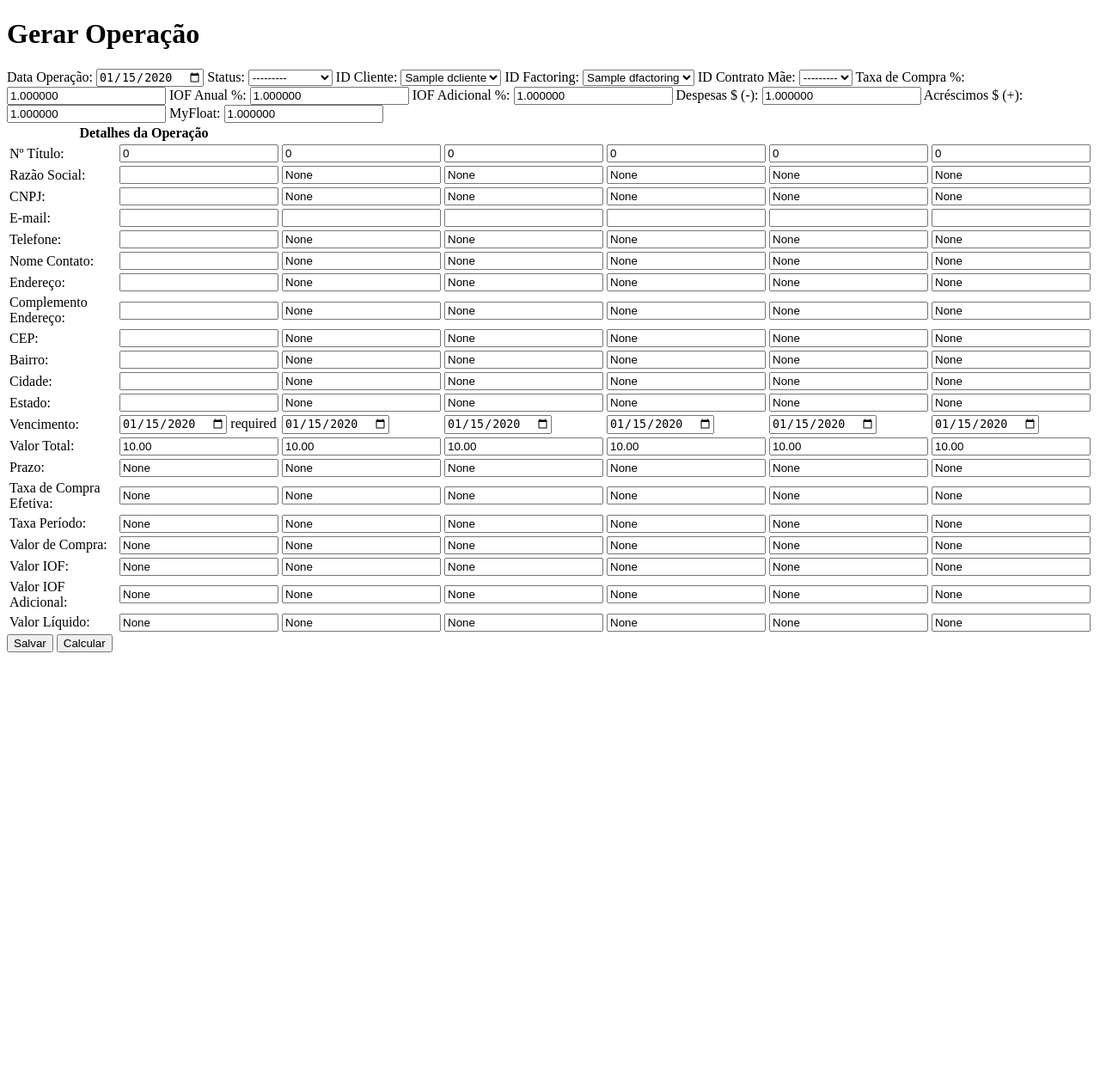
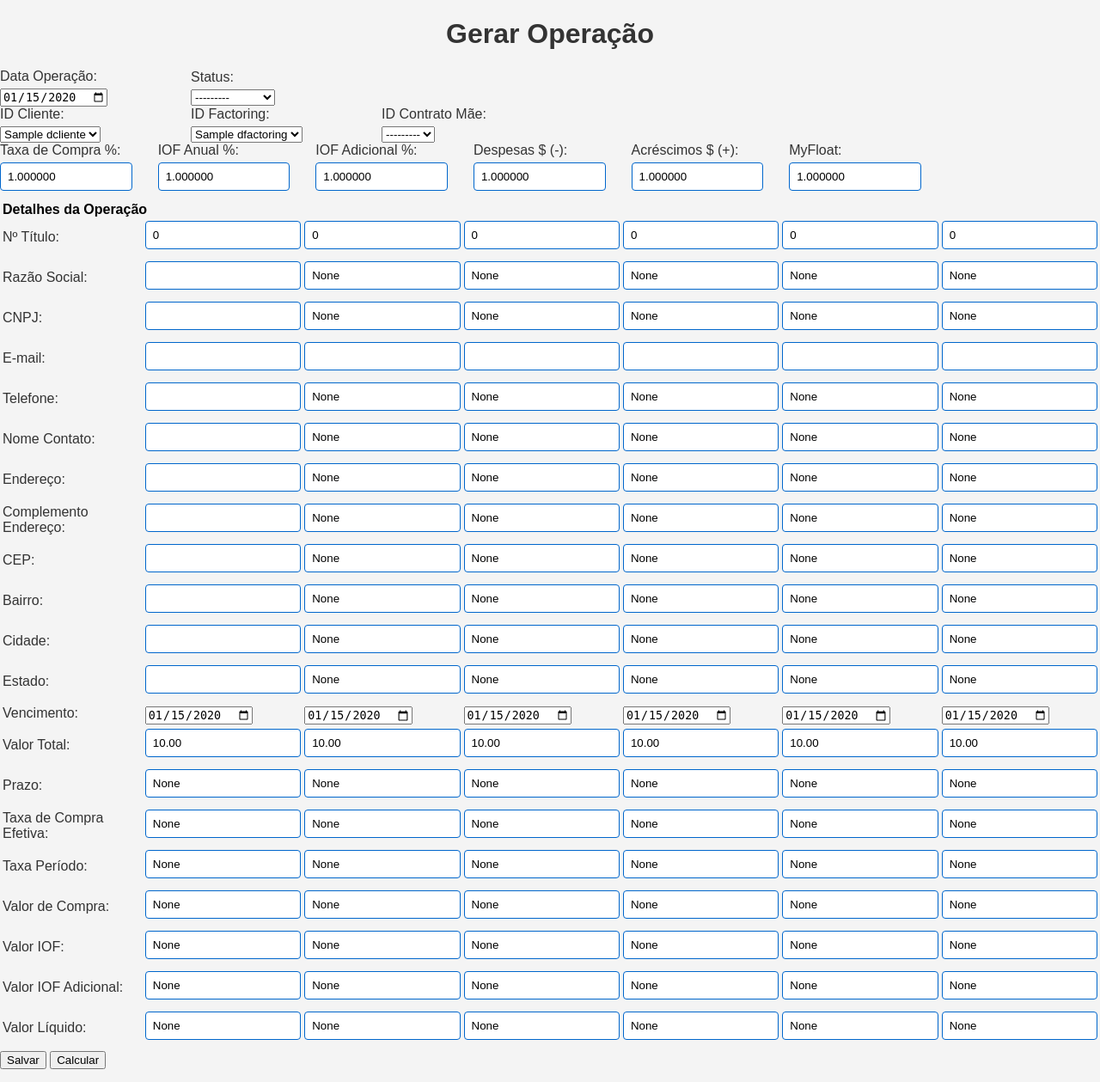
Before and after one commit to CarlosTorres84/FactoringWeb, a Django app: page /inserir_operacao/1/ in a window 1280 px wide. Shown: the whole page at 86% size. Before the commit the page ends 759 px from the top, so only its background shows below. Run offline with Django 4.2, Linux system fonts and the light colour scheme; tables that the repository leaves empty hold one stand-in row (values such as "Sample post").

Commit message:
atualização codigo factoring

```diff
--- a/cliente/templates/inserir_operacao.html
+++ b/cliente/templates/inserir_operacao.html
@@ -1,53 +1,132 @@
 <!DOCTYPE html>
+{% load meus_filtros %}
 <html lang="pt-br">
+
 <head>
     <meta charset="UTF-8">
     <meta name="viewport" content="width=device-width, initial-scale=1.0">
     <title>Gerar Operação</title>
+    <style>
+        body {
+            font-family: Arial, sans-serif;
+            background-color: #f4f4f4;
+            margin: 0;
+            padding: 0;
+            text-align: center;
+        }
+
+        h1 {
+            color: #333;
+        }
+
+        .container {
+            margin-top: 20px;
+        }
+
+        form {
+            margin-bottom: 15px;
+            text-align: left;
+        }
+
+        label {
+            display: block;
+            margin-bottom: 5px;
+            color: #333;
+        }
+
+        input[type="text"],
+        input[type="email"],
+        input[type="tel"],
+        input[type="submit"] {
+            width: 100%;
+            padding: 8px;
+            margin-bottom: 10px;
+            border: 1px solid #0066cc;
+            border-radius: 4px;
+            box-sizing: border-box;
+        }
+
+        input[type="submit"] {
+            background-color: #0066cc;
+            color: #fff;
+            cursor: pointer;
+        }
+
+        input[type="submit"]:hover {
+            background-color: #005bb5;
+        }
+    </style>
 </head>
 <body>
     <h1>Gerar Operação</h1>
+      <main class="container">
       <form method="post">
         {% csrf_token %}
+        <div style="display: inline-block; width: 15%; margin-right: 2%;">
           <label for="ope_dataoperacao">Data Operação:</label>
           <input type="date" id="ope_dataoperacao" name="ope_dataoperacao" value="{{ form.initial.ope_dataoperacao|date:'Y-m-d' }}" required>
+        </div>
 
+        <div style="display: inline-block; width: 15%; margin-right: 2%;">
           <label for="ope_status">Status:</label>
           <select name="ope_status" id="ope_status" required>
               {% for value, label in form.fields.ope_status.choices %}
                   <option value="{{ value }}" {% if form.instance.ope_status == value %}selected{% endif %}>{{ label }}</option>
               {% endfor %}
           </select>
+        </div>
 
+        <div style="clear: both;"></div>
+
+        <div class="form-group" style="display: inline-block; width: 15%; margin-right: 2%;">
           {{ form.cli_id.errors }}
             <label for="{{ form.cli_id.id_for_label }}" class="form-control">ID Cliente:</label>
           {{ form.cli_id }}
+        </div>
 
+        <div class="form-group" style="display: inline-block; width: 15%; margin-right: 2%;">
           {{ form.fac_id.errors }}
             <label for="{{ form.fac_id.id_for_label }}" class="form-control">ID Factoring:</label>
           {{ form.fac_id }}
+        </div>
 
+        <div class="form-group" style="display: inline-block; width: 15%; margin-right: 2%;">
           {{ form.cma_id.errors }}
             <label for="{{ form.cma_id.id_for_label }}" class="form-control">ID Contrato Mãe:</label>
           {{ form.cma_id }}
+        </div>
 
+        <div style="clear: both;"></div>
+
+        <div class="form-group" style="display: inline-block; width: 12%; margin-right: 2%;">
           <label for="ope_taxadecompra">Taxa de Compra %:</label>
           <input type="text" id="ope_taxadecompra" name="ope_taxadecompra" value="{% if form.initial.ope_taxadecompra %}{{ form.initial.ope_taxadecompra|stringformat:"f" }}{% endif %}" required>
+        </div>
 
+        <div class="form-group" style="display: inline-block; width: 12%; margin-right: 2%;">
           <label for="ope_iof">IOF Anual %:</label>
           <input type="text" id="ope_iof" name="ope_iof" value="{% if form.initial.ope_iof %}{{ form.initial.ope_iof|stringformat:"f" }}{% endif %}" required>
+        </div>
 
+        <div class="form-group" style="display: inline-block; width: 12%; margin-right: 2%;">
           <label for="ope_iofadicional">IOF Adicional %:</label>
           <input type="text" id="ope_iofadicional" name="ope_iofadicional" value="{% if form.initial.ope_iofadicional %}{{ form.initial.ope_iofadicional|stringformat:"f" }}{% endif %}" required>
+        </div>
 
+        <div class="form-group" style="display: inline-block; width: 12%; margin-right: 2%;">
           <label for="ope_despesas">Despesas $ (-):</label>
           <input type="text" id="ope_despesas" name="ope_despesas" value="{% if form.initial.ope_despesas %}{{ form.initial.ope_despesas|stringformat:"f" }}{% endif %}" required>
+        </div>
 
+        <div class="form-group" style="display: inline-block; width: 12%; margin-right: 2%;">
           <label for="ope_acrescimos">Acréscimos $ (+):</label>
           <input type="text" id="ope_acrescimos" name="ope_acrescimos" value="{% if form.initial.ope_acrescimos %}{{ form.initial.ope_acrescimos|stringformat:"f" }}{% endif %}" required>
+        </div>
 
+        <div class="form-group" style="display: inline-block; width: 12%; margin-right: 2%;">
           <label for="ope_myfloat">MyFloat:</label>
           <input type="text" id="ope_myfloat" name="ope_myfloat" value="{% if form.initial.ope_myfloat %}{{ form.initial.ope_myfloat|stringformat:"f" }}{% endif %}" required>
+        </div>
 
         <table>
             <tr>
@@ -164,22 +243,21 @@
             </tr>
             <tr>
               <td><label for="ope_vencimento1">Vencimento:</label></td>
-              <td><input type="date" name="ope_vencimento1" value="{{ form.initial.ope_vencimento1|date:'Y-m-d' }}" > required</td>
-              <td><input type="date" name="ope_vencimento2" value="{{ form.initial.ope_vencimento2|date:'Y-m-d' }}" ></td>
-              <td><input type="date" name="ope_vencimento3" value="{{ form.initial.ope_vencimento3|date:'Y-m-d' }}" ></td>
-              <td><input type="date" name="ope_vencimento4" value="{{ form.initial.ope_vencimento4|date:'Y-m-d' }}" ></td>
-              <td><input type="date" name="ope_vencimento5" value="{{ form.initial.ope_vencimento5|date:'Y-m-d' }}" ></td>
-              <td><input type="date" name="ope_vencimento6" value="{{ form.initial.ope_vencimento6|date:'Y-m-d' }}" ></td>
+              <td><input type="date" id="ope_vencimento1" name="ope_vencimento1" value="{{ form.initial.ope_vencimento1|date:'Y-m-d' }}" required ></td>
+              <td><input type="date" id="ope_vencimento2" name="ope_vencimento2" value="{{ form.initial.ope_vencimento2|date:'Y-m-d' }}" aria-label="Data de ope_vencimento2"></td>
+              <td><input type="date" id="ope_vencimento3" name="ope_vencimento3" value="{{ form.initial.ope_vencimento3|date:'Y-m-d' }}" aria-label="Data de ope_vencimento3"></td>
+              <td><input type="date" id="ope_vencimento4" name="ope_vencimento4" value="{{ form.initial.ope_vencimento4|date:'Y-m-d' }}" aria-label="Data de ope_vencimento4"></td>
+              <td><input type="date" id="ope_vencimento5" name="ope_vencimento5" value="{{ form.initial.ope_vencimento5|date:'Y-m-d' }}" aria-label="Data de ope_vencimento5"></td>
+              <td><input type="date" id="ope_vencimento6" name="ope_vencimento6" value="{{ form.initial.ope_vencimento6|date:'Y-m-d' }}" aria-label="Data de ope_vencimento6"></td>
             </tr>
             <tr>
               <td><label for="ope_valortotal1">Valor Total:</label></td>
-              <td><input type="text" name="ope_valortotal1" value="{% if form.initial.ope_valortotal1 %}{{ form.initial.ope_valortotal1|stringformat:".2f" }}{% endif %}" required></td>
-              <td><input type="text" name="ope_valortotal2" value="{% if form.initial.ope_valortotal2 %}{{ form.initial.ope_valortotal2|stringformat:".2f" }}{% endif %}" ></td>
-              <td><input type="text" name="ope_valortotal3" value="{% if form.initial.ope_valortotal3 %}{{ form.initial.ope_valortotal3|stringformat:".2f" }}{% endif %}" ></td>
-              <td><input type="text" name="ope_valortotal4" value="{% if form.initial.ope_valortotal4 %}{{ form.initial.ope_valortotal4|stringformat:".2f" }}{% endif %}" ></td>
-              <td><input type="text" name="ope_valortotal5" value="{% if form.initial.ope_valortotal5 %}{{ form.initial.ope_valortotal5|stringformat:".2f" }}{% endif %}" ></td>
-              <td><input type="text" name="ope_valortotal6" value="{% if form.initial.ope_valortotal6 %}{{ form.initial.ope_valortotal6|stringformat:".2f" }}{% endif %}" ></td>
-
+              <td><input type="text" id="ope_valortotal1" name="ope_valortotal1" value="{% if form.initial.ope_valortotal1 %}{{ form.initial.ope_valortotal1|stringformat:".2f" }}{% endif %}" required ></td>
+              <td><input type="text" id="ope_valortotal2" name="ope_valortotal2" value="{% if form.initial.ope_valortotal2 is not None %}{{ form.initial.ope_valortotal2|stringformat:".2f" }}{% endif %}" aria-label="Valor Total2"></td>
+              <td><input type="text" id="ope_valortotal3" name="ope_valortotal3" value="{% if form.initial.ope_valortotal3 is not None %}{{ form.initial.ope_valortotal3|stringformat:".2f" }}{% endif %}" aria-label="Valor Total3"></td>
+              <td><input type="text" id="ope_valortotal4" name="ope_valortotal4" value="{% if form.initial.ope_valortotal4 is not None %}{{ form.initial.ope_valortotal4|stringformat:".2f" }}{% endif %}" aria-label="Valor Total4"></td>
+              <td><input type="text" id="ope_valortotal5" name="ope_valortotal5" value="{% if form.initial.ope_valortotal5 is not None %}{{ form.initial.ope_valortotal5|stringformat:".2f" }}{% endif %}" aria-label="Valor Total5"></td>
+              <td><input type="text" id="ope_valortotal6" name="ope_valortotal6" value="{% if form.initial.ope_valortotal6 is not None %}{{ form.initial.ope_valortotal6|stringformat:".2f" }}{% endif %}" aria-label="Valor Total6"></td>
             </tr>
             <tr>
               <td><label for="ope_prazo1">Prazo:</label></td>
--- a/cliente/views.py
+++ b/cliente/views.py
@@ -590,23 +590,23 @@ def gerar_operacao_word(request, ope_id):
         'CNPJ_FACTORING': f'CNPJ: ' + factoring_associado.fac_cnpj,
         # 'OPERAÇÕES1 A 6'
         'NUMTITULO1': operacao.ope_numtitulo1,
-        'NUMTITULO2': operacao.ope_numtitulo2,
-        'NUMTITULO3': operacao.ope_numtitulo3,
-        'NUMTITULO4': operacao.ope_numtitulo4,
-        'NUMTITULO5': operacao.ope_numtitulo5,
-        'NUMTITULO6': operacao.ope_numtitulo6,
+        'NUMTITULO2': operacao.ope_numtitulo2 if operacao.ope_numtitulo2 else '',
+        'NUMTITULO3': operacao.ope_numtitulo3 if operacao.ope_numtitulo3 else '',
+        'NUMTITULO4': operacao.ope_numtitulo4 if operacao.ope_numtitulo4 else '',
+        'NUMTITULO5': operacao.ope_numtitulo5 if operacao.ope_numtitulo5 else '',
+        'NUMTITULO6': operacao.ope_numtitulo6 if operacao.ope_numtitulo6 else '',
         'NOMESACADO1': operacao.ope_razaosocial1,
-        'NOMESACADO2': operacao.ope_razaosocial2,
-        'NOMESACADO3': operacao.ope_razaosocial3,
-        'NOMESACADO4': operacao.ope_razaosocial4,
-        'NOMESACADO5': operacao.ope_razaosocial5,
-        'NOMESACADO6': operacao.ope_razaosocial6,
+        'NOMESACADO2': operacao.ope_razaosocial2 if operacao.ope_numtitulo2 else '',
+        'NOMESACADO3': operacao.ope_razaosocial3 if operacao.ope_numtitulo3 else '',
+        'NOMESACADO4': operacao.ope_razaosocial4 if operacao.ope_numtitulo4 else '',
+        'NOMESACADO5': operacao.ope_razaosocial5 if operacao.ope_numtitulo5 else '',
+        'NOMESACADO6': operacao.ope_razaosocial6 if operacao.ope_numtitulo6 else '',
         'VALTT1': f' {operacao.ope_valortotal1:,.2f}'.replace(',', '.'),
-        'VALTT2': f' {operacao.ope_valortotal2:,.2f}'.replace(',', '.'),
-        'VALTT3': f' {operacao.ope_valortotal3:,.2f}'.replace(',', '.'),
-        'VALTT4': f' {operacao.ope_valortotal4:,.2f}'.replace(',', '.'),
-        'VALTT5': f' {operacao.ope_valortotal5:,.2f}'.replace(',', '.'),
-        'VALTT6': f' {operacao.ope_valortotal6:,.2f}'.replace(',', '.'),
+        'VALTT2': f' {operacao.ope_valortotal2:,.2f}'.replace(',', '.') if operacao.ope_valortotal2 else '',
+        'VALTT3': f' {operacao.ope_valortotal3:,.2f}'.replace(',', '.') if operacao.ope_valortotal3 else '',
+        'VALTT4': f' {operacao.ope_valortotal4:,.2f}'.replace(',', '.') if operacao.ope_valortotal4 else '',
+        'VALTT5': f' {operacao.ope_valortotal5:,.2f}'.replace(',', '.') if operacao.ope_valortotal5 else '',
+        'VALTT6': f' {operacao.ope_valortotal6:,.2f}'.replace(',', '.') if operacao.ope_valortotal6 else '',
         'VENC1': operacao.ope_vencimento1.strftime('%d/%m/%Y'),
         'VENC2': operacao.ope_vencimento2.strftime('%d/%m/%Y') if operacao.ope_vencimento2 else '',
         'VENC3': operacao.ope_vencimento3.strftime('%d/%m/%Y') if operacao.ope_vencimento3 else '',
@@ -651,6 +651,13 @@ def gerar_promissoria_word(request, ope_id):
     if '.' in str(COMPRATT):
         parte_decimal = str(COMPRATT).split('.')[1]
         numero_por_extenso += f" vírgula {num2words(parte_decimal, lang='pt_BR')}"
+    datas = [operacao.ope_vencimento1, operacao.ope_vencimento2, operacao.ope_vencimento3, operacao.ope_vencimento4, operacao.ope_vencimento5, operacao.ope_vencimento6]
+    datas_validas = filter(None, datas)  # Filtra os valores None
+    maior_data = max(datas_validas, default=None)
+    if maior_data:
+        maior_data_formatada = maior_data.strftime('%d/%m/%Y')
+    else:
+        maior_data_formatada = ''
     template_path = r"D:\Users\carlo\OneDrive - Serviço Nacional de Aprendizagem Comercial - SENAC RN\DEVE\Python_Django\Factoring\Documentos\NotaPromissoriaPadrao.docx"
     output_path = f"NOTA PROMISSORIA - {ope_id}.docx"
     doc = DocxTemplate(template_path)
@@ -673,12 +680,7 @@ def gerar_promissoria_word(request, ope_id):
         'CIDADE_CLIENTE': cliente_associado.cli_cidade,
         'ESTADO_CLIENTE': cliente_associado.cli_estado,
         # 'OPERAÇÕES1 A 6'
-        'VENC1': operacao.ope_vencimento1.strftime('%d/%m/%Y'),
-        'VENC2': operacao.ope_vencimento2.strftime('%d/%m/%Y'),
-        'VENC3': operacao.ope_vencimento3.strftime('%d/%m/%Y'),
-        'VENC4': operacao.ope_vencimento4.strftime('%d/%m/%Y'),
-        'VENC5': operacao.ope_vencimento5.strftime('%d/%m/%Y'),
-        'VENC6': operacao.ope_vencimento6.strftime('%d/%m/%Y'),
+        'VENC1': maior_data_formatada,
         'VALTT': f' {(operacao.ope_valortotal1 + operacao.ope_valortotal2 + operacao.ope_valortotal3 + operacao.ope_valortotal4 + operacao.ope_valortotal5 + operacao.ope_valortotal6):,.2f}'.replace(',', '.'),
         'COMPRATT_POR_EXTENSO': numero_por_extenso,
         # 'PES_ID'
```
Also changed, not shown: cliente/models.py (+7 -7 lines), cliente/templates/inserir_simulacao.html (+6 -6 lines), 10 other files. Lines whose indentation alone changed are shown as unchanged.
